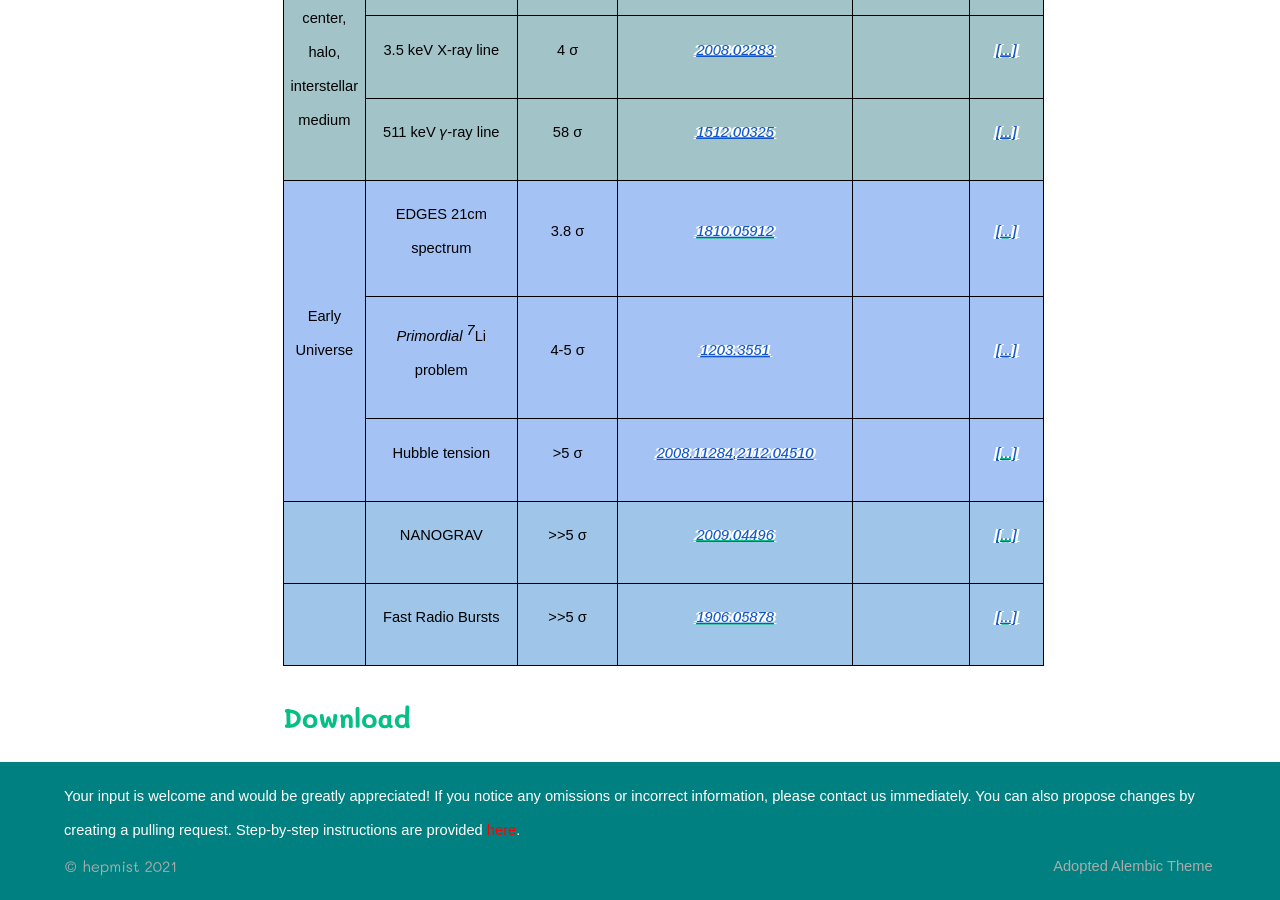
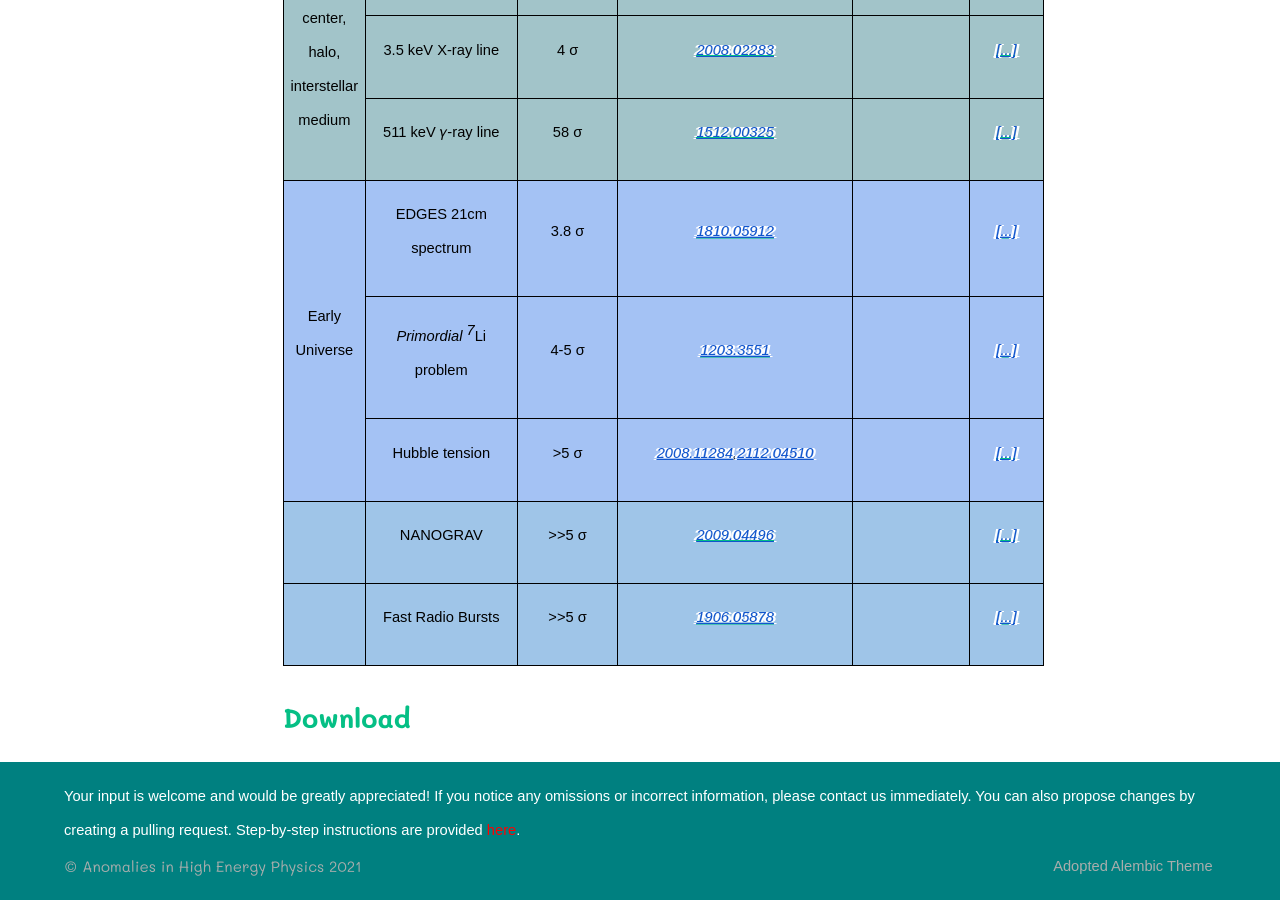
Before and after one commit to hepcomm/hepmist, a Jekyll site: the page built from index.md, in a window 1280 px wide and 900 px high, scrolled down 2406 px. Built offline with Jekyll 4.4.1, drawn with Linux system fonts in a browser that asks for light colours; some of the changed lines change nothing that is shown.

Commit message:
Update _config.yml

```diff
--- a/_config.yml
+++ b/_config.yml
@@ -94,9 +94,9 @@ defaults:
 # 7. Site settings
 encoding: utf-8 # Make sure the encoding is right
 lang: en-US # Set the site language
-title: "hepmist" # Site name or title, also used in jekyll-seo-tag
+title: "Anomalies in High Energy Physics" # Site name or title, also used in jekyll-seo-tag
 #logo: "/assets/logos/logo.svg" # Site logo, also used in jekyll-seo-tag
-description: "Your inputs and suggestions are welcome! Please feel free to make a pull request to add/edit the content of this website or start a discussion." # Site description and default description, also used in jekyll-seo-tag
+description: "Table of anomalies in particle physics, astrophysics, and cosmology." # Site description and default description, also used in jekyll-seo-tag
 url: "https://hepcomm.github.io" # Site url, also used in jekyll-seo-tag
 #baseurl: ""
 repo: "https://github.com/hepcomm/hepmist"
```
